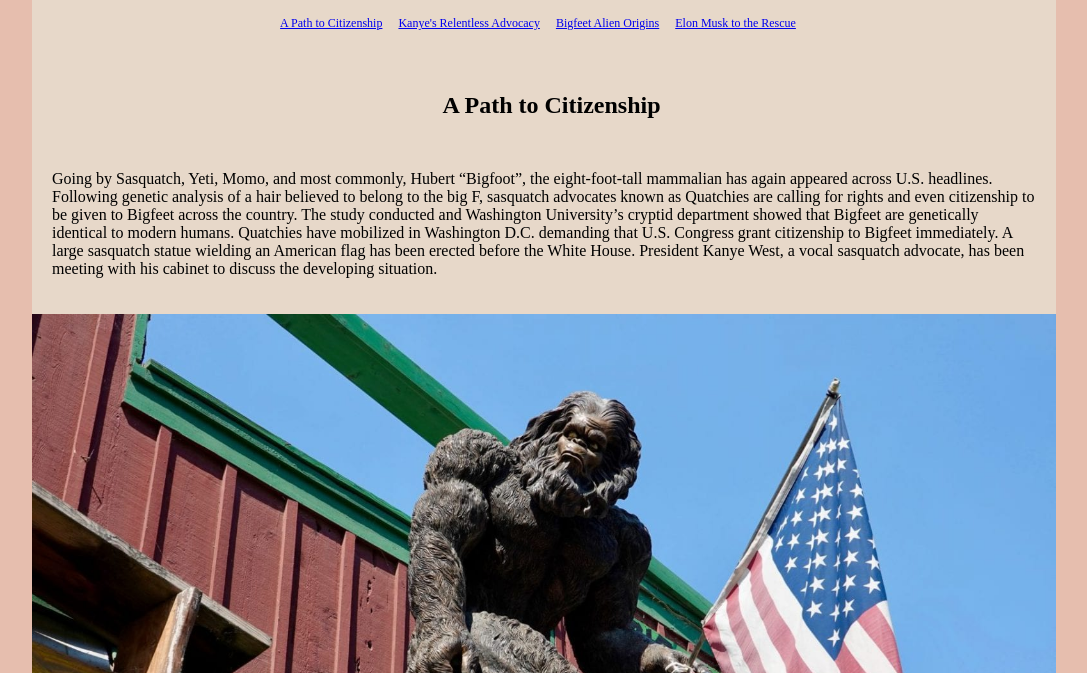
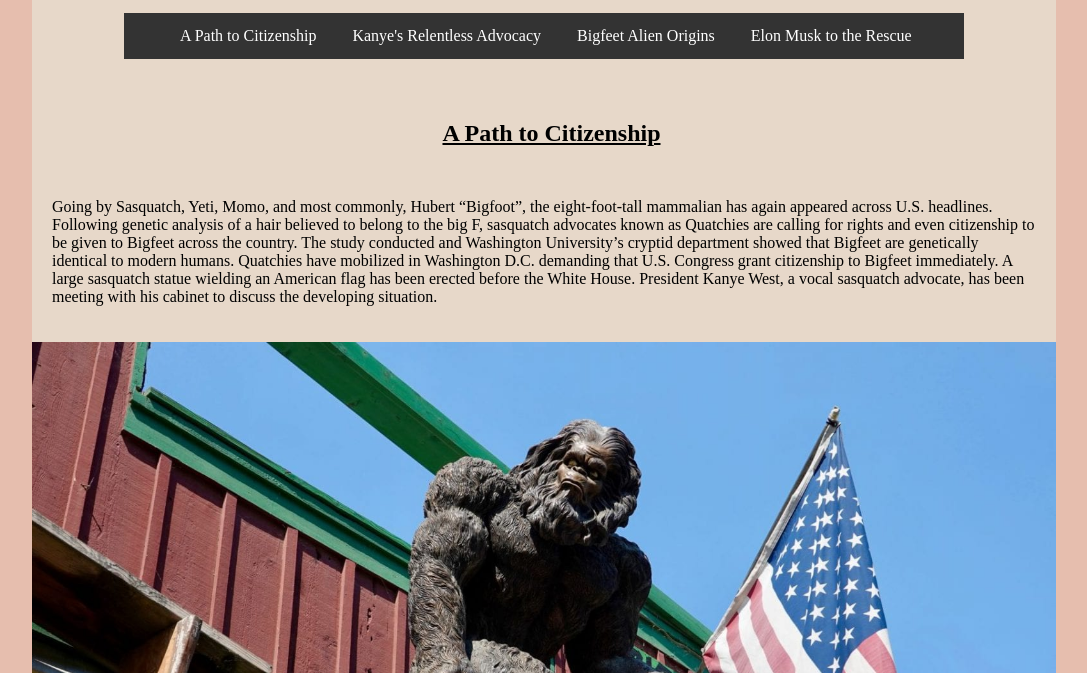
Before and after one commit to LC101-September-2021/assignment-4-html-me-something-codyhelm94, a website: page index.html in a window 1280 px wide. Shown: the part 127-800 px from the top of the page, without its empty margins (96-1183 px from the left). Drawn offline with Linux system fonts and the light colour scheme.

Commit message:
Added Nav Bar

```diff
--- a/styles.css
+++ b/styles.css
@@ -38,6 +38,7 @@ h1 {
 main h2 {
 	padding: 0.625em 0 0.625em 0.625em;
     text-align: center;
+	text-decoration: underline;
 }
 
 section {
@@ -51,16 +52,31 @@ section:first-child {
 section:last-child {
 	margin-bottom: 0;
 }
-
-nav ul {
-	text-align: center;
-	padding: 0;
+ul {
+	list-style-type: none;
+	margin-left: auto;
+	margin-right: auto;
+	width: 800px;
+	overflow: hidden;
+	background-color: #333;
 }
 
-nav ul li {
-	display: inline-block;
-	margin-right: 1em;
-	font-size: 0.75em;
+  li {
+	display: inline-table;
+	text-align: center ;
+}
+
+li a {
+	display: block;
+	color: white;
+	text-align: center;
+	padding: 14px 16px;
+	text-decoration: none;
+  }
+
+  /* Change the link color to #111 (black) on hover */
+li a:hover {
+	background-color: #111;
 }
 
 p {
```
